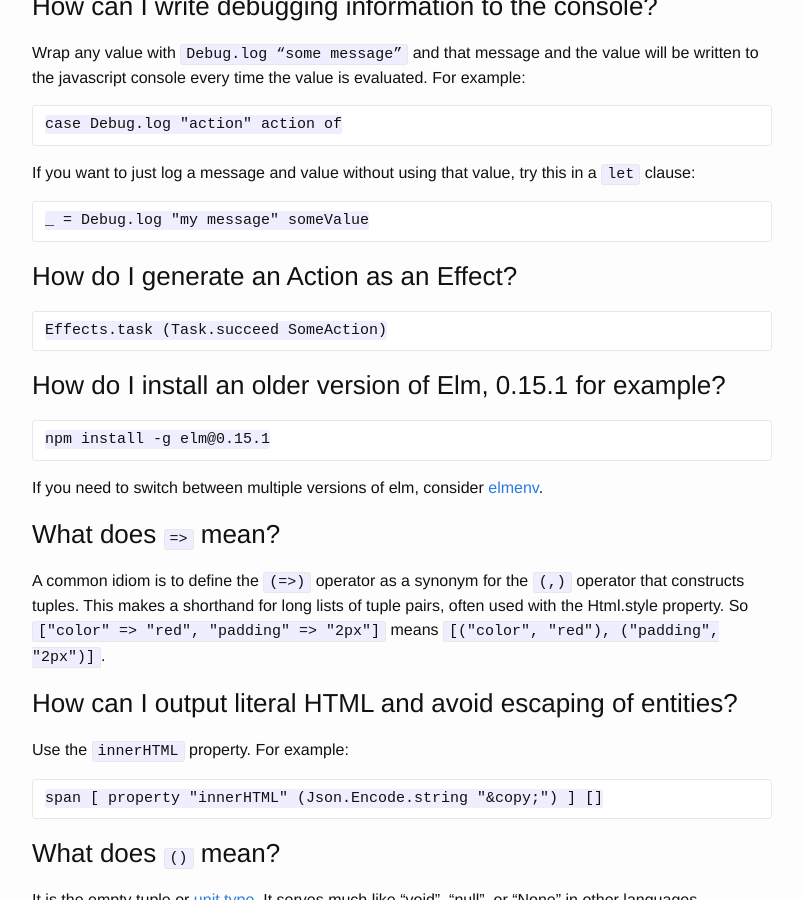
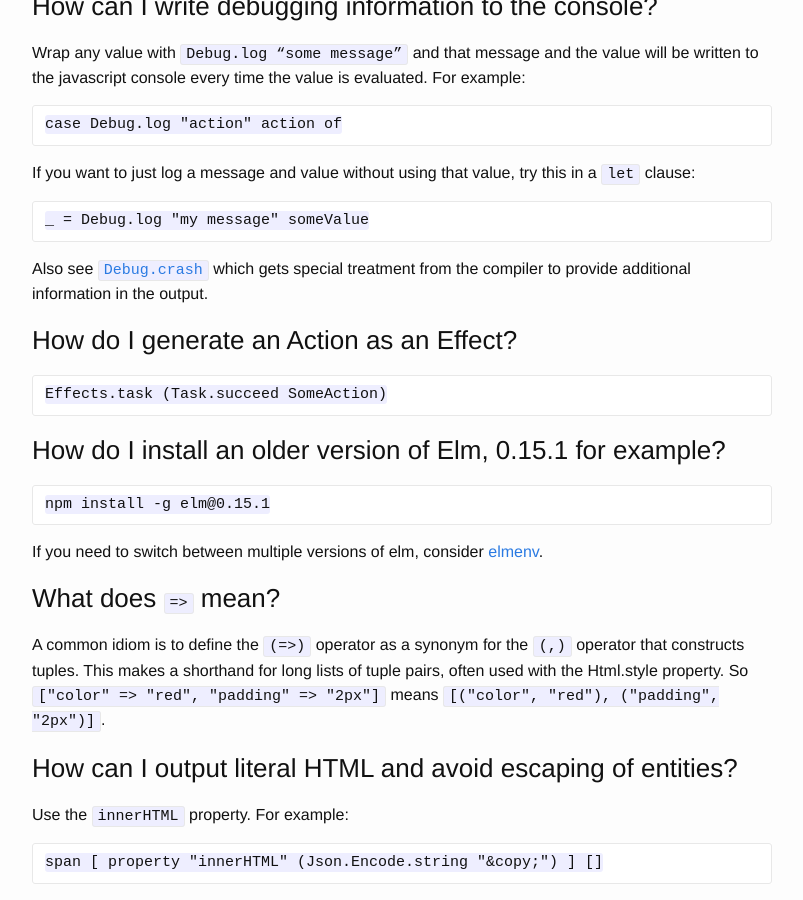
Before and after one commit to gunnarahlberg/elm-faq, a Jekyll site: the page built from index.md, in a window 1280 px wide and 900 px high, scrolled down 827 px. Shown: the whole window, without its empty margins (238-1041 px from the left). Built offline with Jekyll 4.4.1, drawn with Linux system fonts in a browser that asks for light colours.

Commit message:
Mention Debug.crash.

```diff
--- a/index.md
+++ b/index.md
@@ -29,6 +29,9 @@ Wrap any value with `Debug.log “some message”` and that message and the valu
 If you want to just log a message and value without using that value, try this in a `let` clause:
 
     _ = Debug.log "my message" someValue
+
+Also see [`Debug.crash`](http://package.elm-lang.org/packages/elm-lang/core/latest/Debug#crash)
+which gets special treatment from the compiler to provide additional information in the output.
 
 ### How do I generate an Action as an Effect?
 
```
